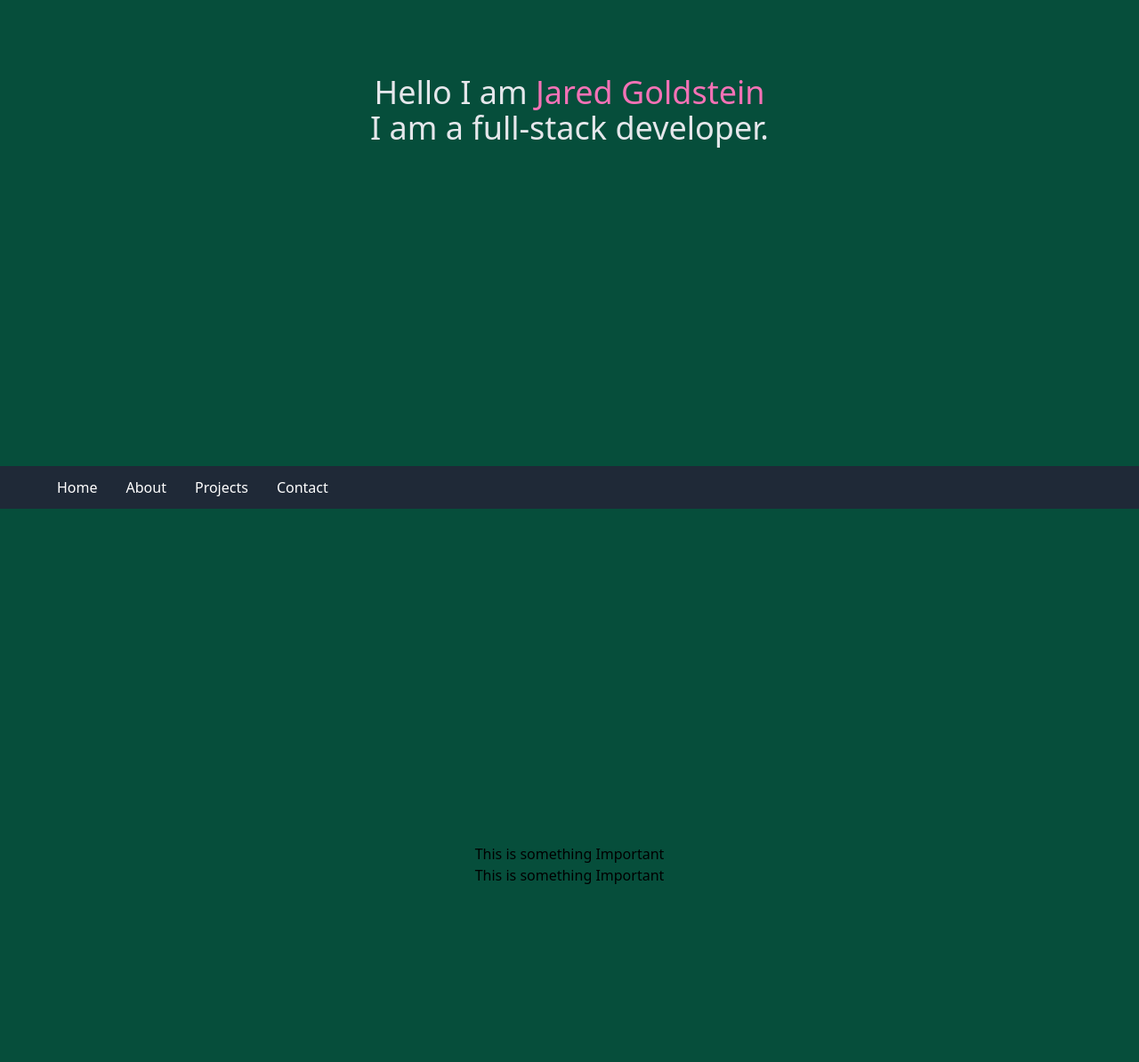
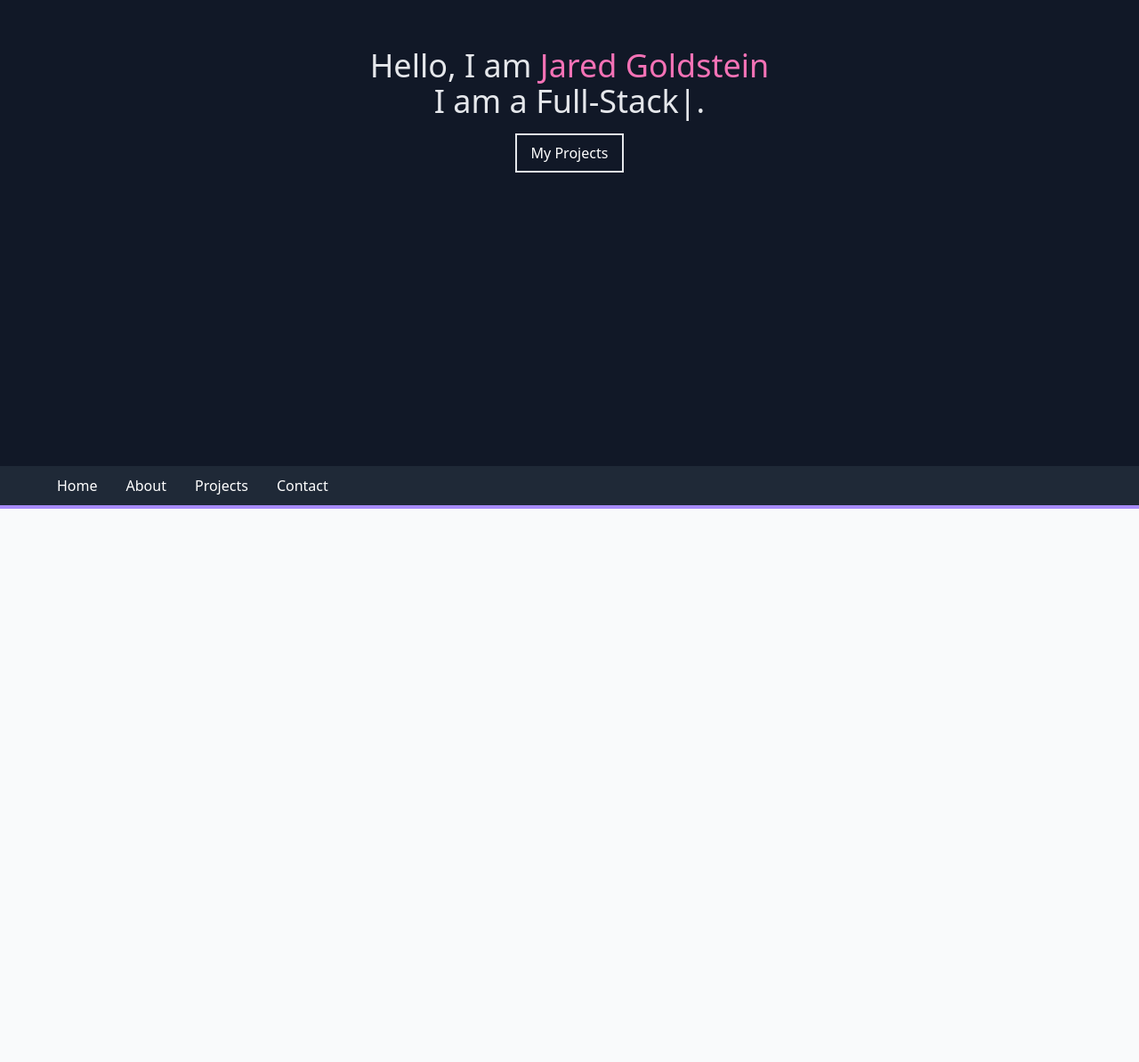
Before and after one commit to JaredGold/portfolio-12-5-2021, a React (Create React App) app: page / in a window 1280 px wide. Shown: the part 276-1470 px from the top of the page at 89% size. Built offline with nearby package versions, Linux system fonts and the light colour scheme.

Commit message:
add more

```diff
--- a/package.json
+++ b/package.json
@@ -14,6 +14,7 @@
     "react-dom": "^17.0.2",
     "react-reveal": "^1.2.2",
     "react-scripts": "4.0.3",
+    "react-typed": "^1.2.0",
     "tailwindcss": "npm:@tailwindcss/postcss7-compat@^2.1.2",
     "web-vitals": "^1.0.1"
   },
--- a/src/components/About.jsx
+++ b/src/components/About.jsx
@@ -1,15 +1,9 @@
 import React from 'react'
-import Fade from 'react-reveal/Fade';
 
 const About = () => {
   return(
-    <div className="h-screen bg-green-900 w-100% flex justify-center items-center flex-col" id="about">
-      <Fade left>
-        <p>This is something Important</p>
-      </Fade>
-      <Fade right>
-        <p>This is something Important</p>
-      </Fade>
+    <div className="h-screen bg-gray-50 w-100% flex justify-center items-center flex-col" id="about">
+
     </div>
   )
 }
--- a/src/components/Contact.jsx
+++ b/src/components/Contact.jsx
@@ -2,7 +2,7 @@ import React from 'react'
 
 const Contact = () => {
   return(
-    <div className="h-screen bg-green-900 w-100% flex justify-center items-center" id="contact" >
+    <div className="h-screen bg-gray-50 w-100% flex justify-center items-center" id="contact" >
       <p>Is this a contact page?</p>
     </div>
   )
--- a/src/components/Landing.jsx
+++ b/src/components/Landing.jsx
@@ -1,16 +1,27 @@
 import React from 'react'
+import Typed from 'react-typed';
 // import Canvas from './Canvas'
 
 const Landing = () => {
 
-
   return (
-    <div className="h-screen bg-green-900 w-100% flex justify-center items-center" id="home">
+    <div className="h-screen bg-gray-900 w-100% flex justify-center flex-col items-center" id="home">
       {/* <Canvas className="absolute inset-0 z-10"/> */}
-      <p className="text-gray-200 text-center text-4xl bg-green-900 z-50">
-        Hello I am <span className="text-pink-400">Jared Goldstein</span><br/>
-        I am a full-stack developer.
+      <p className="text-gray-200 text-center text-4xl z-50 mb-4">
+        Hello, I am <span className="text-pink-400">Jared Goldstein</span><br/>
+        I am a <Typed
+          strings={[
+            "Gamer",
+            "Father",
+            "Coder",
+            "Bug Handler",
+            "Full-Stack Web Developer"
+          ]}
+          typeSpeed={40}
+          backSpeed={30}
+        />.
       </p>
+      <a href="#projects" className="border-2 hover:bg-purple-400 hover:border-purple-400" ><div className="mx-4 my-2 text-white ">My Projects</div></a>
     </div>
   )
 }
--- a/src/components/Nav.jsx
+++ b/src/components/Nav.jsx
@@ -3,7 +3,7 @@ import NavLink from './NavLink'
 
 const Nav = () => {
 
-  const navStyle = "sticky top-0 pl-16 h-12 bg-gray-800 flex z-50"
+  const navStyle = "sticky top-0 pl-16 h-12 bg-gray-800 flex z-50 border-b-4 border-purple-400"
 
   return(
     <nav className={navStyle} >
--- a/src/components/Projects.jsx
+++ b/src/components/Projects.jsx
@@ -3,7 +3,7 @@ import Fade from 'react-reveal/Fade';
 
 const Projects = () => {
   return(
-    <div className="h-screen bg-green-900 w-100% flex justify-evenly flex-wrap gap-8 items-center" id="projects">
+    <div className="h-screen bg-gray-100 w-100% flex justify-evenly flex-wrap gap-8 items-center" id="projects">
       <Fade left>
         <div className="bg-white rounded-md flex w-96 flex-col p-4 shadow-2xl" >
           <img src="https://picsum.photos/400/300" alt="Random Temp" className="rounded-t-md self-center" />
```
Also changed, not shown: 2 other files (tests, documents, lock files or other folders).
